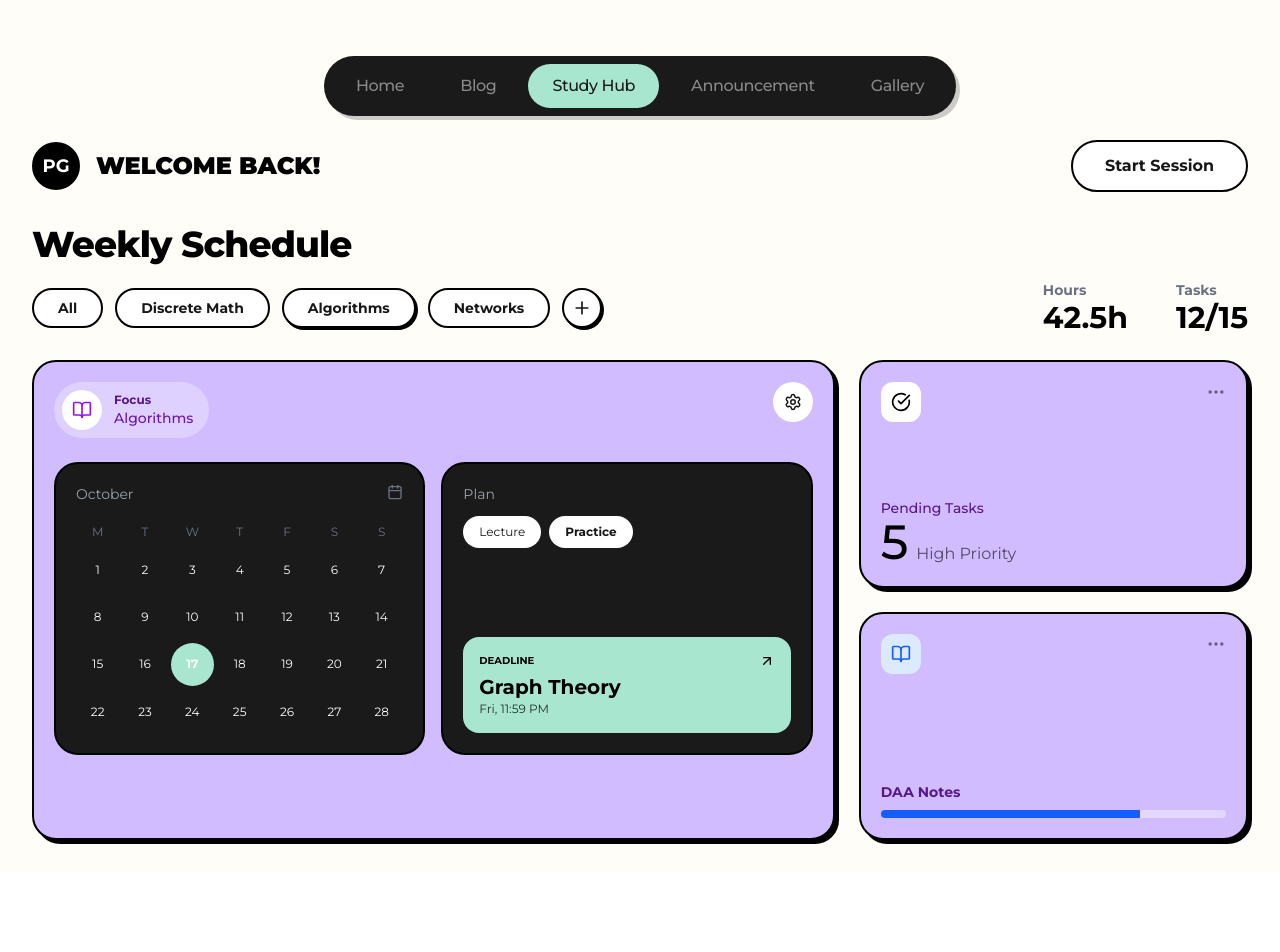
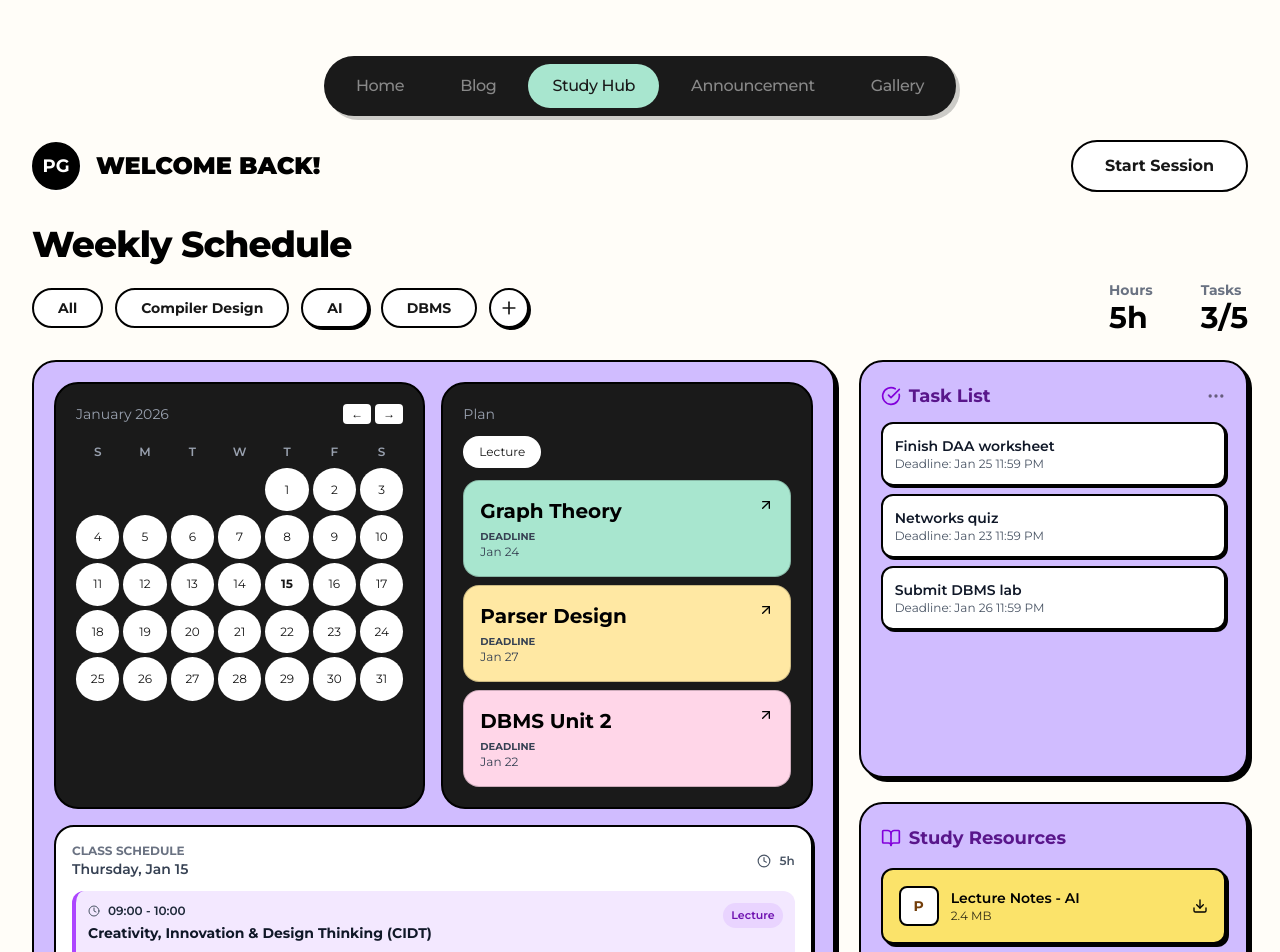
Before and after one commit to vynride/technicalcup-A1, a Next.js app: page /studyhub in a window 1280 px wide. Shown: the top 952 px of the page. Before the commit the page ends 872 px from the top, so only its background shows below. Built offline with nearby package versions, Linux system fonts and the light colour scheme.

Commit message:
Updated Page: Added Schedule, Resources, Modified Task List

```diff
--- a/app/studyhub/page.js
+++ b/app/studyhub/page.js
@@ -1,6 +1,21 @@
-import React from 'react';
-import { Calendar, Clock, BookOpen, CheckCircle, MoreHorizontal, Settings, Plus, ArrowUpRight } from 'lucide-react';
+'use client';
+
+import React, { useEffect, useState } from 'react';
+import {
+  Calendar,
+  Clock,
+  BookOpen,
+  CheckCircle,
+  MoreHorizontal,
+  Settings,
+  Plus,
+  ArrowUpRight,
+  User,
+  MapPin,
+  Download,
+} from 'lucide-react';
 import Navbar from '@/components/Navbar';
+import timetableData from '@/app/studyhub/Timetable.json';
 
 const Box = ({ children, className = "" }) => (
   <div className={`p-5 rounded-[1.5rem] border-2 border-black shadow-[4px_4px_0px_0px_rgba(0,0,0,1)] hover:translate-x-[2px] hover:translate-y-[2px] hover:shadow-[2px_2px_0px_0px_rgba(0,0,0,1)] transition-all duration-200 ${className}`}>
@@ -15,6 +30,106 @@ const Filter = ({ label, active = false }) => (
 );
 
 export default function Dashboard() {
+  const [selectedDate, setSelectedDate] = useState(new Date());
+  const [currentMonth, setCurrentMonth] = useState(new Date());
+  const [timetableClasses, setTimetableClasses] = useState([]);
+
+  const daysOfWeek = ['Sunday', 'Monday', 'Tuesday', 'Wednesday', 'Thursday', 'Friday', 'Saturday'];
+
+  const tasks = [
+    { id: 1, name: 'Finish DAA worksheet', deadline: 'Jan 25 11:59 PM' },
+    { id: 2, name: 'Networks quiz', deadline: 'Jan 23 11:59 PM' },
+    { id: 3, name: 'Submit DBMS lab', deadline: 'Jan 26 11:59 PM' },
+  ];
+
+  const planItems = [
+    { id: 1, title: 'Graph Theory', detail: 'Jan 24', accent: 'bg-[#A8E6CF]' },
+    { id: 2, title: 'Parser Design', detail: 'Jan 27', accent: 'bg-[#FFE8A3]' },
+    { id: 3, title: 'DBMS Unit 2', detail: 'Jan 22', accent: 'bg-[#FFD6E8]' },
+  ];
+
+  const resources = [
+    { id: 1, name: 'Lecture Notes - AI', type: 'PDF', size: '2.4 MB', file: 'IV-A1.pdf' },
+    { id: 2, name: 'DBMS Lab Manual', type: 'PDF', size: '1.8 MB', file: 'IV-A1.pdf' },
+    { id: 3, name: 'Assignment Template', type: 'DOCX', size: '0.5 MB', file: 'IV-A1.pdf' },
+    { id: 4, name: 'Study Guide - CD', type: 'PDF', size: '3.2 MB', file: 'IV-A1.pdf' },
+  ];
+
+  useEffect(() => {
+    const dayName = daysOfWeek[selectedDate.getDay()];
+    const classes = timetableData.timetable[dayName] || [];
+    setTimetableClasses(classes);
+  }, [selectedDate]);
+
+  const handleDownload = (resource) => {
+    try {
+      const fileUrl = `/resources/${resource.file}`;
+      const link = document.createElement('a');
+      link.href = fileUrl;
+      link.download = resource.file;
+      link.rel = 'noopener noreferrer';
+      document.body.appendChild(link);
+      link.click();
+      document.body.removeChild(link);
+    } catch (error) {
+      console.error('Download error:', error);
+      alert('Error downloading file. Check console for details.');
+    }
+  };
+
+  const calculateTotalHours = () => {
+    if (timetableClasses.length === 0) return '0h';
+
+    const timeToMinutes = (timeStr) => {
+      let [hours, minutes] = timeStr.trim().split(':').map(Number);
+      if (hours >= 1 && hours <= 5) {
+        hours += 12;
+      }
+      return hours * 60 + minutes;
+    };
+
+    const firstClass = timetableClasses[0];
+    const lastClass = timetableClasses[timetableClasses.length - 1];
+
+    const startTime = timeToMinutes(firstClass.time.split(' - ')[0]);
+    const endTime = timeToMinutes(lastClass.time.split(' - ')[1]);
+
+    const totalMinutes = endTime - startTime;
+    const hours = Math.floor(totalMinutes / 60);
+    const minutes = totalMinutes % 60;
+
+    return minutes > 0 ? `${hours}h ${minutes}m` : `${hours}h`;
+  };
+
+  const getDaysInMonth = (date) => new Date(date.getFullYear(), date.getMonth() + 1, 0).getDate();
+  const getFirstDayOfMonth = (date) => new Date(date.getFullYear(), date.getMonth(), 1).getDay();
+
+  const handleScheduleWheel = (event) => {
+    const el = event.currentTarget;
+    el.scrollTop += event.deltaY;
+    event.preventDefault();
+    event.stopPropagation();
+  };
+
+  const handleDateClick = (day) => {
+    const newDate = new Date(currentMonth.getFullYear(), currentMonth.getMonth(), day);
+    setSelectedDate(newDate);
+  };
+
+  const generateCalendarDays = () => {
+    const daysInMonth = getDaysInMonth(currentMonth);
+    const firstDay = getFirstDayOfMonth(currentMonth);
+    const days = [];
+
+    for (let i = 0; i < firstDay; i++) days.push(null);
+    for (let i = 1; i <= daysInMonth; i++) days.push(i);
+
+    return days;
+  };
+
+  const monthName = currentMonth.toLocaleString('default', { month: 'long', year: 'numeric' });
+  const selectedDay = selectedDate.toLocaleDateString('default', { weekday: 'long', month: 'short', day: 'numeric' });
+
   return (
     <div className="min-h-screen bg-[#FFFDF8] p-4 md:p-8 font-[family-name:var(--font-montserrat)] text-black">
       <Navbar />
@@ -31,66 +146,181 @@ export default function Dashboard() {
           <div className="w-full overflow-hidden">
             <h2 className="text-4xl font-extrabold tracking-tight">Weekly Schedule</h2>
             <div className="flex items-center gap-3 mt-6 overflow-x-auto pb-2 scrollbar-hide">
-              {['All', 'Discrete Math', 'Algorithms', 'Networks'].map((l, i) => <Filter key={l} label={l} active={i === 2} />)}
+              {['All', 'Compiler Design', 'AI', 'DBMS'].map((l, i) => <Filter key={l} label={l} active={i === 2} />)}
               <button className="w-10 h-10 shrink-0 flex items-center justify-center rounded-full bg-[#FF8F50] border-2 border-black text-white shadow-[2px_2px_0px_0px_rgba(0,0,0,1)] hover:translate-x-[1px] hover:translate-y-[1px] hover:shadow-none transition-all"><Plus size={20} /></button>
             </div>
           </div>
           <div className="flex gap-12 bg-white/50 p-4 rounded-2xl lg:bg-transparent lg:p-0">
-            <div><p className="text-gray-500 text-sm font-bold">Hours</p><p className="text-3xl font-bold">42.5h</p></div>
-            <div><p className="text-gray-500 text-sm font-bold">Tasks</p><p className="text-3xl font-bold">12/15</p></div>
+            <div><p className="text-gray-500 text-sm font-bold">Hours</p><p className="text-3xl font-bold">{calculateTotalHours()}</p></div>
+            <div><p className="text-gray-500 text-sm font-bold">Tasks</p><p className="text-3xl font-bold">3/5</p></div>
           </div>
         </div>
 
         <div className="grid grid-cols-1 lg:grid-cols-12 gap-6">
-          <Box className="lg:col-span-8 bg-[#D0BCFF] flex flex-col relative min-h-[480px]">
-            <div className="flex justify-between items-start mb-6 z-10">
-              <div className="flex items-center gap-3 bg-white/30 backdrop-blur-sm p-2 pr-4 rounded-full">
-                <div className="w-10 h-10 bg-white rounded-full flex items-center justify-center text-purple-600"><BookOpen size={20} /></div>
-                <div><p className="text-xs font-bold text-purple-900">Focus</p><p className="text-sm font-medium text-purple-800">Algorithms</p></div>
+          <Box className="lg:col-span-8 bg-[#D0BCFF] flex flex-col relative min-h-[520px]">
+            <div className="flex flex-col gap-4 z-10">
+              <div className="flex flex-col md:flex-row gap-4">
+                <div className="bg-[#1A1A1A] text-white p-5 rounded-[1.5rem] border-2 border-black flex-1">
+                  <div className="flex justify-between mb-4">
+                    <span className="text-gray-400 text-sm">{monthName}</span>
+                    <div className="flex gap-1">
+                      <button
+                        onClick={() => setCurrentMonth(new Date(currentMonth.getFullYear(), currentMonth.getMonth() - 1))}
+                        className="px-2 py-0.5 text-xs hover:bg-gray-800 rounded"
+                      >
+                        ←
+                      </button>
+                      <button
+                        onClick={() => setCurrentMonth(new Date(currentMonth.getFullYear(), currentMonth.getMonth() + 1))}
+                        className="px-2 py-0.5 text-xs hover:bg-gray-800 rounded"
+                      >
+                        →
+                      </button>
                     </div>
-              <button className="w-10 h-10 bg-[#FF8F50] rounded-full flex items-center justify-center text-white"><Settings size={18} /></button>
                   </div>
-
-            <div className="flex flex-col md:flex-row gap-4 z-10">
-              <div className="bg-[#1A1A1A] text-white p-5 rounded-[1.5rem] border-2 border-black flex-1">
-                 <div className="flex justify-between mb-4"><span className="text-gray-400 text-sm">October</span><Calendar size={16} className="text-gray-500"/></div>
-                 <div className="grid grid-cols-7 gap-1 text-center text-xs text-gray-500">
-                    {['M','T','W','T','F','S','S'].map((d, i) => <div key={i} className="py-1">{d}</div>)}
-                    {Array.from({length: 28}).map((_, i) => (
-                        <div key={i} className={`aspect-square flex items-center justify-center rounded-full text-white cursor-pointer ${i===16?'bg-[#A8E6CF] text-black font-bold':'hover:bg-white/10'}`}>{i+1}</div>
+                  <div className="grid grid-cols-7 gap-1 text-center text-xs text-gray-500 mb-1">
+                    {['S','M','T','W','T','F','S'].map((d, i) => (
+                      <div key={i} className="py-1 font-semibold text-gray-400">{d}</div>
+                    ))}
+                    {generateCalendarDays().map((day, idx) => (
+                      <button
+                        key={idx}
+                        onClick={() => day && handleDateClick(day)}
+                        className={`aspect-square flex items-center justify-center rounded-full text-white cursor-pointer transition-colors ${
+                          day === null
+                            ? 'opacity-0'
+                            : selectedDate.getDate() === day && selectedDate.getMonth() === currentMonth.getMonth() && selectedDate.getFullYear() === currentMonth.getFullYear()
+                            ? 'bg-[#A8E6CF] text-black font-bold'
+                            : 'hover:bg-white/10'
+                        }`}
+                        disabled={day === null}
+                      >
+                        {day}
+                      </button>
                     ))}
                   </div>
                 </div>
 
-              <div className="bg-[#1A1A1A] text-white p-5 rounded-[1.5rem] border-2 border-black flex-1 flex flex-col justify-between">
+                <div className="bg-[#1A1A1A] text-white p-5 rounded-[1.5rem] border-2 border-black flex-1 flex flex-col gap-3">
                   <div>
                     <h3 className="text-gray-400 text-sm mb-3">Plan</h3>
-                    <div className="flex gap-2"><button className="px-4 py-2 bg-[#2D2D2D] rounded-full text-xs">Lecture</button><button className="px-4 py-2 bg-[#A8E6CF] text-black font-bold rounded-full text-xs">Practice</button></div>
+                    <div className="flex gap-2">
+                      <button className="px-4 py-2 text-white rounded-full text-xs">Lecture</button>
                     </div>
-                <div className="bg-[#A8E6CF] text-black p-4 rounded-2xl">
-                    <div className="flex justify-between"><p className="text-[10px] font-bold uppercase">Deadline</p><ArrowUpRight size={16}/></div>
-                    <p className="text-xl font-bold mt-1">Graph Theory</p>
-                    <p className="text-xs opacity-80">Fri, 11:59 PM</p>
+                  </div>
+                  <div className="flex flex-col gap-2">
+                    {planItems.map((item) => (
+                      <div key={item.id} className={`${item.accent} text-black p-4 rounded-2xl border border-black/20`}>
+                        <div className="flex justify-between items-start">
+                          <div>
+                            <p className="text-xl font-bold text-black">{item.title}</p>
+                            <p className="text-[10px] font-bold mt-1 uppercase text-gray-700">Deadline</p>
+                            <p className="text-xs text-gray-700">{item.detail}</p>
+                          </div>
+                          <ArrowUpRight size={16} className="text-black" />
+                        </div>
+                      </div>
+                    ))}
                   </div>
                 </div>
               </div>
 
+              <div className="bg-white rounded-[1.25rem] border-2 border-black p-4 shadow-[2px_2px_0px_0px_rgba(0,0,0,1)]">
+                <div className="flex items-center justify-between mb-3">
+                  <div>
+                    <p className="text-xs font-bold uppercase text-gray-500">Class Schedule</p>
+                    <p className="text-sm font-semibold text-gray-700">{selectedDay}</p>
+                  </div>
+                  <div className="flex items-center gap-2 text-xs text-gray-600">
+                    <Clock size={14} />
+                    <span className="font-semibold">{calculateTotalHours()}</span>
+                  </div>
+                </div>
+                <div
+                  className="space-y-3 max-h-72 overflow-y-auto pr-2 -mr-2 scrollbar-thin"
+                  style={{ overscrollBehavior: 'contain' }}
+                  onWheelCapture={handleScheduleWheel}
+                >
+                  {timetableClasses.length > 0 ? (
+                    timetableClasses.map((classItem, idx) => (
+                      <div
+                        key={idx}
+                        className={`p-3 rounded-xl border-l-4 ${classItem.type === 'Break' ? 'bg-yellow-100 border-yellow-400' : 'bg-purple-100 border-purple-500'}`}
+                      >
+                        <div className="flex justify-between items-start mb-2">
+                          <div className="flex-1 min-w-0 pr-2">
+                            <div className="flex items-center gap-2 mb-1 text-xs text-gray-600">
+                              <Clock size={12} />
+                              <span className="font-semibold text-gray-800">{classItem.time}</span>
+                            </div>
+                            <p className="text-sm font-bold text-gray-900 break-words">{classItem.className}</p>
+                          </div>
+                          <span className={`px-2 py-1 rounded-full text-[11px] font-semibold flex-shrink-0 ${classItem.type === 'Break' ? 'bg-yellow-300 text-yellow-900' : 'bg-purple-200 text-purple-800'}`}>
+                            {classItem.type}
+                          </span>
+                        </div>
+                        {classItem.type !== 'Break' && (
+                          <div className="flex flex-wrap gap-3 text-[11px] text-gray-700 ml-5">
+                            <span className="flex items-center gap-1"><User size={11} />{classItem.teacher}</span>
+                            <span className="flex items-center gap-1"><MapPin size={11} />{classItem.room}</span>
+                          </div>
+                        )}
+                      </div>
+                    ))
+                  ) : (
+                    <div className="flex items-center justify-center h-20 text-gray-500 text-sm">
+                      No classes scheduled for this day
+                    </div>
+                  )}
+                </div>
+              </div>
+            </div>
           </Box>
 
           <div className="lg:col-span-4 flex flex-col gap-6">
-            <Box className="bg-[#D0BCFF] flex-1 flex flex-col justify-between">
-                <div className="flex justify-between"><div className="w-10 h-10 bg-white rounded-xl flex items-center justify-center"><CheckCircle size={20} /></div><MoreHorizontal size={20} className="opacity-50"/></div>
-                <div>
-                    <p className="text-sm font-medium text-purple-900">Pending Tasks</p>
-                    <div className="flex items-baseline gap-2"><span className="text-5xl font-medium">5</span><span className="opacity-60">High Priority</span></div>
+            <Box className="bg-[#D0BCFF] flex-1 flex flex-col gap-3">
+              <div className="flex items-center justify-between">
+                <div className="flex items-center gap-2">
+                  <CheckCircle size={20} className="text-purple-700" />
+                  <h3 className="text-lg font-bold text-purple-900">Task List</h3>
+                </div>
+                <MoreHorizontal size={20} className="opacity-50" />
+              </div>
+              <div className="space-y-2">
+                {tasks.map((task) => (
+                  <div key={task.id} className="bg-white border-2 border-black rounded-xl p-3 flex flex-col shadow-[2px_2px_0px_0px_rgba(0,0,0,1)]">
+                    <span className="text-sm font-semibold text-gray-900">{task.name}</span>
+                    <span className="text-xs text-gray-600">Deadline: {task.deadline}</span>
+                  </div>
+                ))}
               </div>
             </Box>
 
-            <Box className="bg-[#D0BCFF] flex-1 flex flex-col justify-between">
-                 <div className="flex justify-between"><div className="w-10 h-10 bg-blue-100 rounded-xl flex items-center justify-center text-blue-600"><BookOpen size={20} /></div><MoreHorizontal size={20} className="opacity-50"/></div>
-                <div>
-                     <p className="text-sm font-bold text-purple-900">DAA Notes</p>
-                     <div className="mt-2 w-full bg-white/40 h-2 rounded-full overflow-hidden"><div className="w-3/4 bg-blue-600 h-full"></div></div>
+            <Box className="bg-[#D0BCFF] flex-1 flex flex-col gap-3">
+              <div className="flex items-center gap-2 mb-1">
+                <BookOpen size={20} className="text-purple-700" />
+                <h3 className="text-lg font-bold text-purple-900">Study Resources</h3>
+              </div>
+              <div className="space-y-2">
+                {resources.map((resource) => (
+                  <button
+                    key={resource.id}
+                    onClick={() => handleDownload(resource)}
+                    className="w-full p-4 rounded-xl flex items-center justify-between transition-transform group border-2 border-black text-left shadow-[3px_3px_0px_0px_rgba(0,0,0,1)]"
+                    style={{ backgroundColor: '#FBE36A' }}
+                  >
+                    <div className="flex items-center gap-3 flex-1 min-w-0">
+                      <div className="w-10 h-10 rounded-lg bg-white border-2 border-black flex items-center justify-center text-yellow-900 text-sm font-bold flex-shrink-0">
+                        {resource.type.substring(0, 1)}
+                      </div>
+                      <div className="min-w-0 flex-1 text-black">
+                        <p className="text-sm font-semibold truncate">{resource.name}</p>
+                        <p className="text-xs text-black/80">{resource.size}</p>
+                      </div>
+                    </div>
+                    <Download size={16} className="text-black flex-shrink-0 ml-2 group-hover:scale-110 transition-transform" />
+                  </button>
+                ))}
               </div>
             </Box>
           </div>
```
Lines whose indentation alone changed are shown as unchanged.
